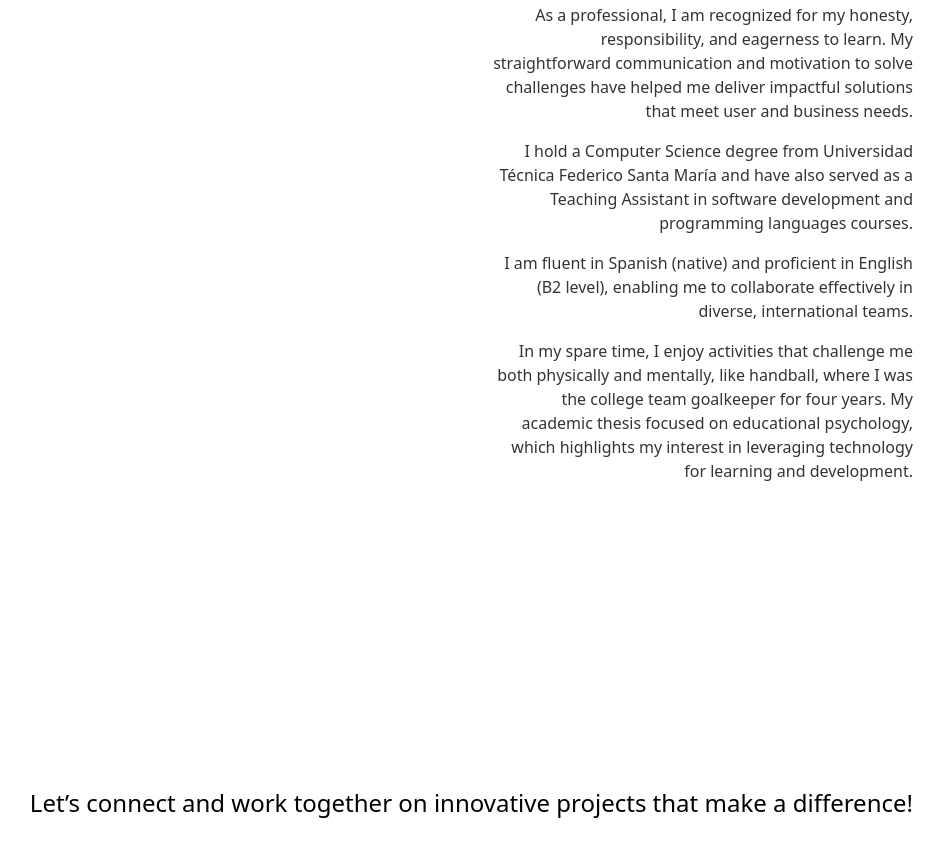
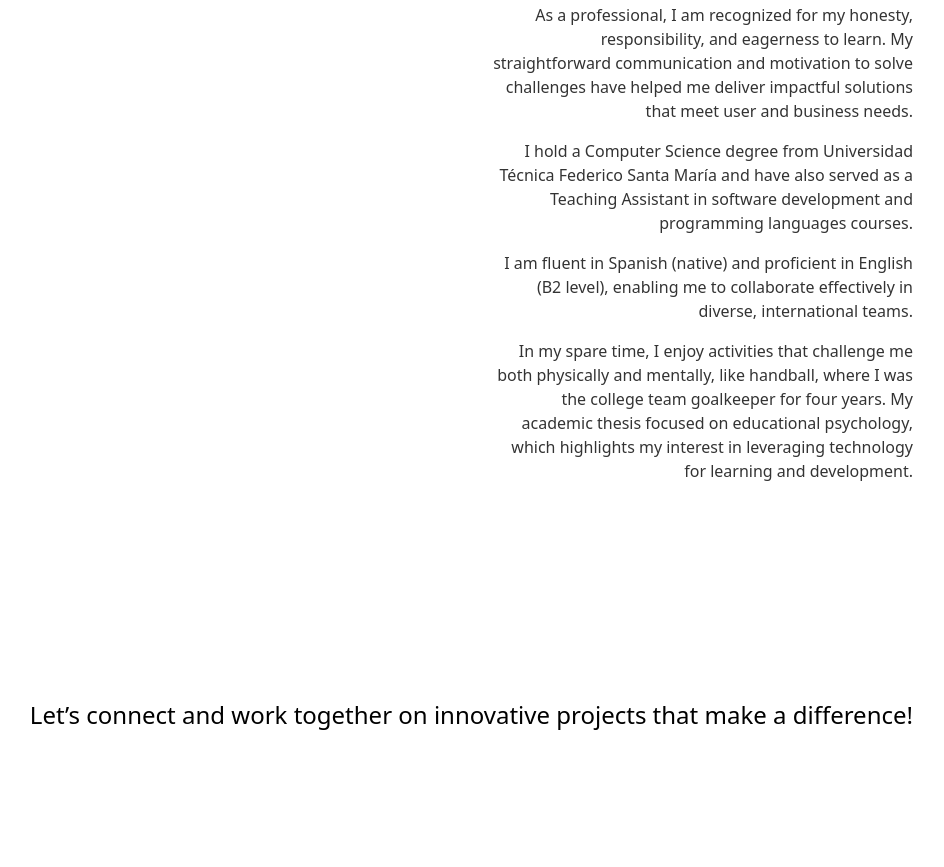
Before and after one commit to NicoNachoo/portfolio, an Astro site: page / in a window 1280 px wide. Shown: the part 2290-3157 px from the top of the page, without its empty margins (287-1231 px from the left). After the commit the page ends 3037 px from the top, so only its background shows below. Built offline with nearby package versions, Linux system fonts and the light colour scheme; Astro itself is replaced by a stand-in of ours.

Commit message:
fix(index): Lets connect mt reduced

```diff
--- a/src/pages/index.astro
+++ b/src/pages/index.astro
@@ -97,7 +97,7 @@ import SectionContainer from "../components/SectionContainer.astro";
                 </p>
             </div>
         </SectionContainer>
-        <div class="xl:h-20 mx-8 xl:mx-20 xl:mt-32">
+        <div class="mx-8 xl:mx-20 xl:mt-10">
             <p class="text-2xl text-right text-pretty mb-4">
                 Let’s connect and work together on innovative projects that make a difference!
             </p>
```
